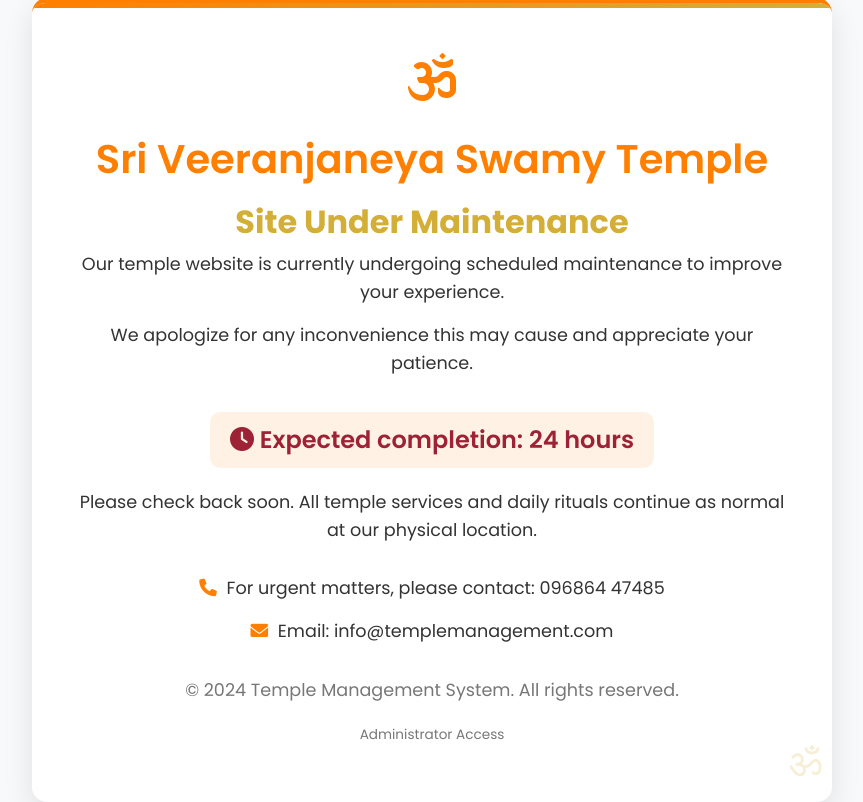
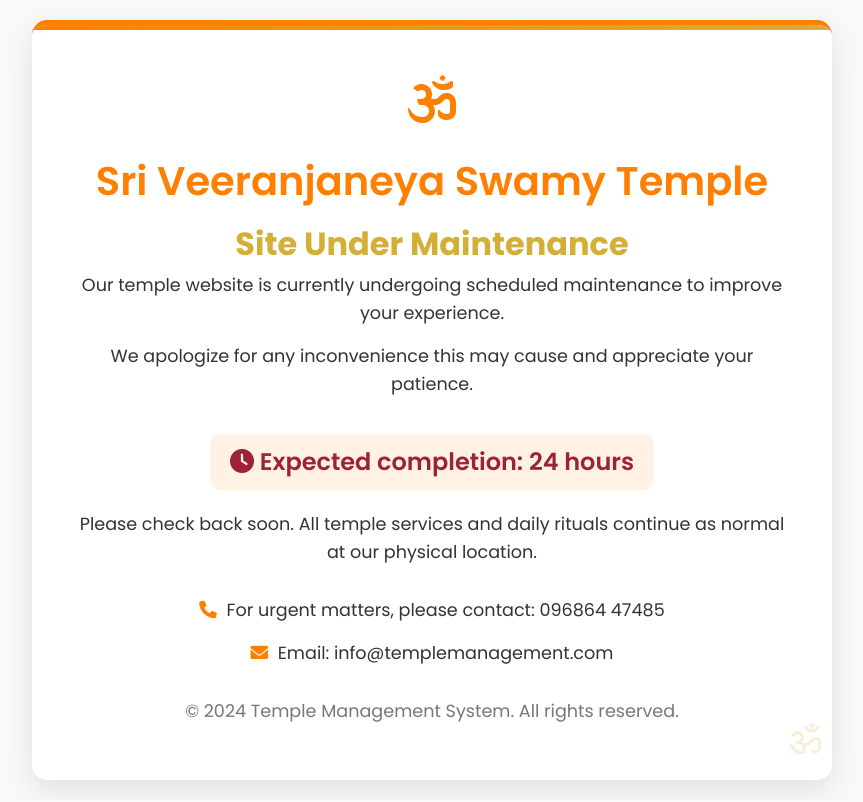
Before and after one commit to ysocrius/gansh-1-temple-management-system, a Flask app: page /maintenance-preview in a window 1280 px wide. Shown: the whole page, without its empty margins (208-1071 px from the left). Run offline with Flask 3, Linux system fonts and the light colour scheme; some libraries are stand-ins or nearby versions.

Commit message:
Update: 2025-04-11 23:06

```diff
--- a/templates/user/maintainence.html
+++ b/templates/user/maintainence.html
@@ -150,7 +150,7 @@
 
             <div class="footer-note">
                 <p>&copy; 2024 Temple Management System. All rights reserved.</p>
-                <p class="admin-access"><a href="/admin/sec_login" style="color: #777; text-decoration: none; font-size: 0.85rem;">Administrator Access</a></p>
+
             </div>
         </div>
         <div class="om-symbol">
```
